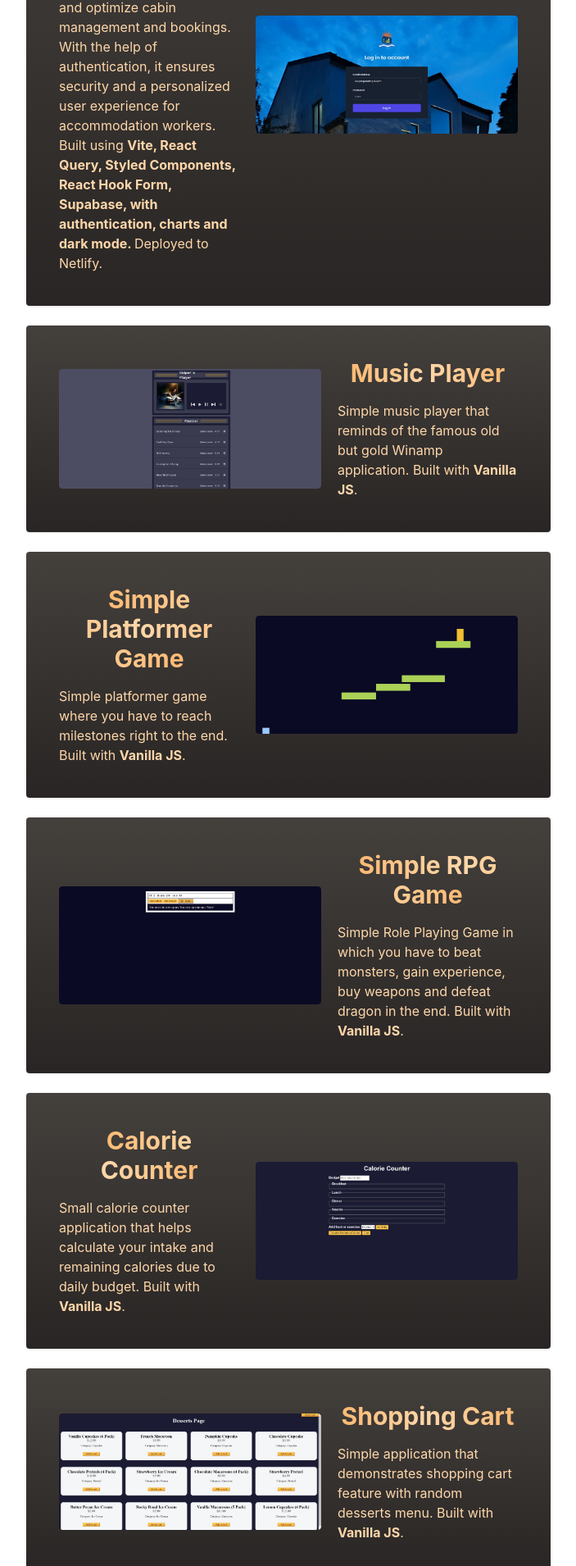
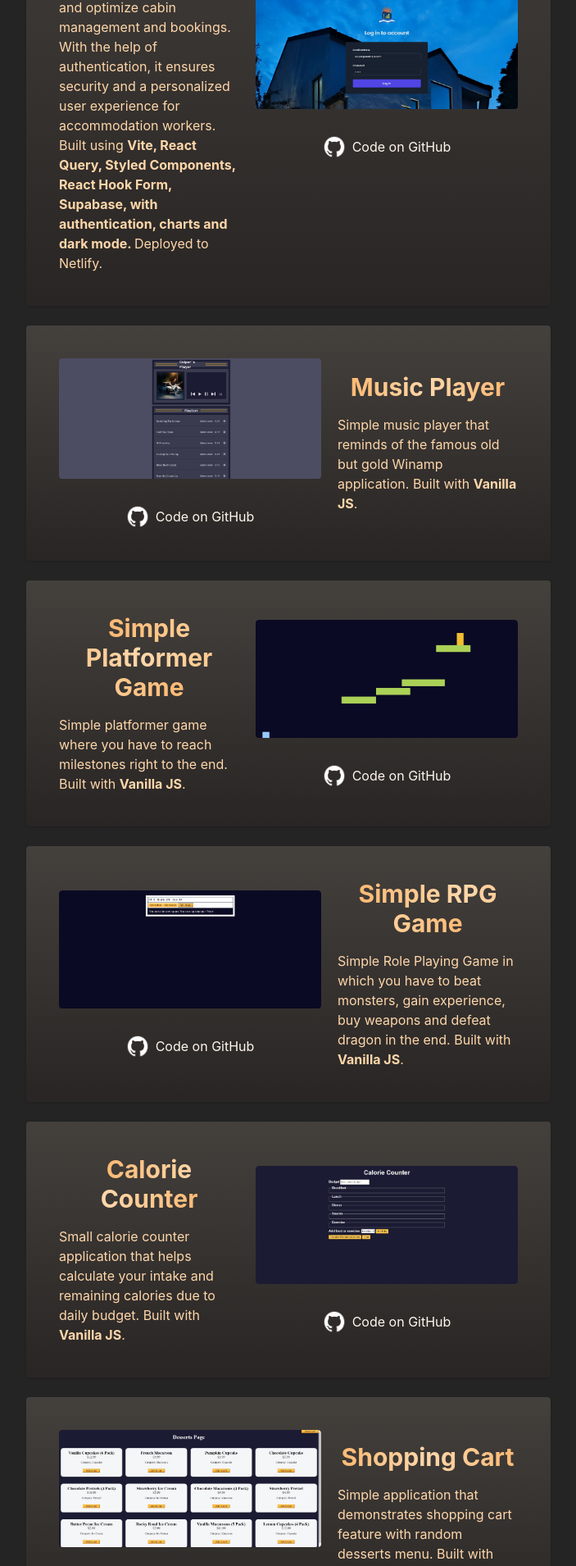
Before and after one commit to Coiper/portfolio, a React (Vite) app: page / in a window 1280 px wide. Shown: the part 3391-5301 px from the top of the page at 82% size, without its empty margins (288-991 px from the left). Built offline with nearby package versions, Linux system fonts and the light colour scheme.

Commit message:
Added GitHub links

```diff
--- a/src/components/Projects.tsx
+++ b/src/components/Projects.tsx
@@ -24,7 +24,7 @@ export default function Projects({
                             gap-5 lg:flex-row mx-auto shadow transition
                             hover:shadow-xl hover:scale-[102%] w-5/6"
       >
-        <div className="w-80 rounded overflow-hidden">
+        <div className="w-80 rounded overflow-hidden flex flex-col justify-center items-center">
           <a
             href="https://coiper.github.io/MovieSearcher/"
             className="w-full h-full"
@@ -34,6 +34,14 @@ export default function Projects({
               alt="Movie searcher"
               className="w-full h-full rounded hover:scale-110 hover:opacity-80 transition duration-500 ease-in-out"
             />
+          </a>
+
+          <a
+            href="https://github.com/Coiper/MovieSearcher"
+            className="flex items-center mt-8 gap-2 text-orange-50 hover:opacity-30"
+          >
+            <img src="github_icon.png" className="size-7" />
+            <span> Code on GitHub</span>
           </a>
         </div>
         <div className="flex flex-col align-center mx-auto gap-4 justify-center flex-1">
@@ -66,7 +74,7 @@ export default function Projects({
                             lg:flex-row-reverse mx-auto shadow transition hover:shadow-xl
                             hover:scale-[102%] w-5/6"
       >
-        <div className="w-80 rounded overflow-hidden">
+        <div className="w-80 rounded overflow-hidden flex flex-col justify-center items-center">
           <a
             href="https://tj-garden-hotel.netlify.app/"
             className="w-full h-full"
@@ -76,6 +84,13 @@ export default function Projects({
               alt="TJ Garden Hotel"
               className="w-full h-full rounded hover:scale-110 hover:opacity-80 transition duration-500 ease-in-out"
             />
+          </a>
+          <a
+            href="https://github.com/Coiper/TJ-Garden-Hotel"
+            className="flex items-center mt-8 gap-2 text-orange-50 hover:opacity-30"
+          >
+            <img src="github_icon.png" className="size-7" />
+            <span> Code on GitHub</span>
           </a>
         </div>
         <div className="flex flex-col align-center mx-auto gap-4 justify-center flex-1">
@@ -112,7 +127,7 @@ export default function Projects({
                             gap-5 lg:flex-row mx-auto shadow transition
                             hover:shadow-xl hover:scale-[102%] w-5/6"
       >
-        <div className="w-80 rounded overflow-hidden">
+        <div className="w-80 rounded overflow-hidden flex flex-col justify-center items-center">
           <a
             href="https://coiper.github.io/Music%20Player/"
             className="w-full h-full"
@@ -122,6 +137,13 @@ export default function Projects({
               alt="Music player"
               className="w-full h-full rounded hover:scale-110 hover:opacity-80 transition duration-500 ease-in-out"
             />
+          </a>
+          <a
+            href="https://github.com/Coiper/coiper.github.io/tree/main/Music%20Player"
+            className="flex items-center mt-8 gap-2 text-orange-50 hover:opacity-30"
+          >
+            <img src="github_icon.png" className="size-7" />
+            <span> Code on GitHub</span>
           </a>
         </div>
         <div className="flex flex-col align-center mx-auto gap-4 justify-center flex-1">
@@ -149,7 +171,7 @@ export default function Projects({
                             lg:flex-row-reverse mx-auto shadow transition hover:shadow-xl
                             hover:scale-[102%] w-5/6"
       >
-        <div className="w-80 rounded overflow-hidden">
+        <div className="w-80 rounded overflow-hidden flex flex-col justify-center items-center">
           <a
             href="https://coiper.github.io/Platformer%20Game/"
             className="w-full h-full"
@@ -159,6 +181,13 @@ export default function Projects({
               alt="Simple Platformer Game"
               className="w-full h-full rounded hover:scale-110 hover:opacity-80 transition duration-500 ease-in-out"
             />
+          </a>
+          <a
+            href="https://github.com/Coiper/coiper.github.io/tree/main/Platformer%20Game"
+            className="flex items-center mt-8 gap-2 text-orange-50 hover:opacity-30"
+          >
+            <img src="github_icon.png" className="size-7" />
+            <span> Code on GitHub</span>
           </a>
         </div>
         <div className="flex flex-col align-center mx-auto gap-4 justify-center flex-1">
@@ -188,13 +217,20 @@ export default function Projects({
                             gap-5 lg:flex-row mx-auto shadow transition
                             hover:shadow-xl hover:scale-[102%] w-5/6"
       >
-        <div className="w-80 rounded overflow-hidden">
+        <div className="w-80 rounded overflow-hidden flex flex-col justify-center items-center">
           <a href="https://coiper.github.io/TextRPG/" className="w-full h-full">
             <img
               src="rpg-game.jpg"
               alt="Simple RPG Game"
               className="w-full h-full rounded hover:scale-110 hover:opacity-80 transition duration-500 ease-in-out"
             />
+          </a>
+          <a
+            href="https://github.com/Coiper/coiper.github.io/tree/main/TextRPG"
+            className="flex items-center mt-8 gap-2 text-orange-50 hover:opacity-30"
+          >
+            <img src="github_icon.png" className="size-7" />
+            <span> Code on GitHub</span>
           </a>
         </div>
         <div className="flex flex-col align-center mx-auto gap-4 justify-center flex-1">
@@ -224,7 +260,7 @@ export default function Projects({
                             lg:flex-row-reverse mx-auto shadow transition hover:shadow-xl
                             hover:scale-[102%] w-5/6"
       >
-        <div className="w-80 rounded overflow-hidden">
+        <div className="w-80 rounded overflow-hidden flex flex-col justify-center items-center">
           <a
             href="https://coiper.github.io/Calorie%20Counter/"
             className="w-full h-full"
@@ -234,6 +270,13 @@ export default function Projects({
               alt="Calorie Counter"
               className="w-full h-full rounded hover:scale-110 hover:opacity-80 transition duration-500 ease-in-out"
             />
+          </a>
+          <a
+            href="https://github.com/Coiper/coiper.github.io/tree/main/Calorie%20Counter"
+            className="flex items-center mt-8 gap-2 text-orange-50 hover:opacity-30"
+          >
+            <img src="github_icon.png" className="size-7" />
+            <span> Code on GitHub</span>
           </a>
         </div>
         <div className="flex flex-col align-center mx-auto gap-4 justify-center flex-1">
@@ -263,7 +306,7 @@ export default function Projects({
                             gap-5 lg:flex-row mx-auto shadow transition
                             hover:shadow-xl hover:scale-[102%] w-5/6"
       >
-        <div className="w-80 rounded overflow-hidden">
+        <div className="w-80 rounded overflow-hidden flex flex-col justify-center items-center">
           <a
             href="https://coiper.github.io/Shopping%20Cart/"
             className="w-full h-full"
@@ -273,6 +316,13 @@ export default function Projects({
               alt="Shopping Cart"
               className="w-full h-full rounded hover:scale-110 hover:opacity-80 transition duration-500 ease-in-out"
             />
+          </a>
+          <a
+            href="https://github.com/Coiper/coiper.github.io/tree/main/Shopping%20Cart"
+            className="flex items-center mt-8 gap-2 text-orange-50 hover:opacity-30"
+          >
+            <img src="github_icon.png" className="size-7" />
+            <span> Code on GitHub</span>
           </a>
         </div>
         <div className="flex flex-col align-center mx-auto gap-4 justify-center flex-1">
@@ -300,7 +350,7 @@ export default function Projects({
                             lg:flex-row-reverse mx-auto shadow transition hover:shadow-xl
                             hover:scale-[102%] w-5/6"
       >
-        <div className="w-80 rounded overflow-hidden">
+        <div className="w-80 rounded overflow-hidden flex flex-col justify-center items-center">
           <a
             href="https://coiper.github.io/Todo%20App/"
             className="w-full h-full"
@@ -310,6 +360,13 @@ export default function Projects({
               alt="Todo Application"
               className="w-full h-full rounded hover:scale-110 hover:opacity-80 transition duration-500 ease-in-out"
             />
+          </a>
+          <a
+            href="https://github.com/Coiper/coiper.github.io/tree/main/Todo%20App"
+            className="flex items-center mt-8 gap-2 text-orange-50 hover:opacity-30"
+          >
+            <img src="github_icon.png" className="size-7" />
+            <span> Code on GitHub</span>
           </a>
         </div>
         <div className="flex flex-col align-center mx-auto gap-4 justify-center flex-1">
--- a/src/output.css
+++ b/src/output.css
@@ -660,6 +660,10 @@ video {
   margin-top: 10rem;
 }
 
+.mt-8 {
+  margin-top: 2rem;
+}
+
 .flex {
   display: flex;
 }
@@ -714,6 +718,10 @@ video {
   width: 100%;
 }
 
+.w-60 {
+  width: 15rem;
+}
+
 .max-w-xl {
   max-width: 36rem;
 }
@@ -762,6 +770,10 @@ video {
   gap: 3rem;
 }
 
+.gap-2 {
+  gap: 0.5rem;
+}
+
 .gap-3 {
   gap: 0.75rem;
 }
@@ -804,15 +816,6 @@ video {
 
 .rounded-xl {
   border-radius: 0.75rem;
-}
-
-.border-orange-200 {
-  --tw-border-opacity: 1;
-  border-color: rgb(254 215 170 / var(--tw-border-opacity));
-}
-
-.border-indigo-500\/100 {
-  border-color: rgb(99 102 241 / 1);
 }
 
 .bg-gray-200 {
@@ -984,6 +987,11 @@ video {
   color: rgb(253 186 116 / var(--tw-text-opacity));
 }
 
+.text-orange-50 {
+  --tw-text-opacity: 1;
+  color: rgb(255 247 237 / var(--tw-text-opacity));
+}
+
 .text-orange-500 {
   --tw-text-opacity: 1;
   color: rgb(249 115 22 / var(--tw-text-opacity));
@@ -1030,12 +1038,12 @@ video {
   transition-duration: 150ms;
 }
 
+.duration-200 {
+  transition-duration: 200ms;
+}
+
 .duration-500 {
   transition-duration: 500ms;
-}
-
-.duration-200 {
-  transition-duration: 200ms;
 }
 
 .ease-in-out {
@@ -1046,7 +1054,6 @@ video {
   font-family: Inter, system-ui, Avenir, Helvetica, Arial, sans-serif;
   line-height: 1.5;
   font-weight: 400;
-  color-scheme: light dark;
   color: rgba(255, 255, 255, 0.87);
   background-color: #242424;
   font-synthesis: none;
@@ -1078,21 +1085,6 @@ h1 {
 
 section {
   scroll-margin-top: 100px;
-}
-
-@media (prefers-color-scheme: light) {
-  :root {
-    color: #213547;
-    background-color: #ffffff;
-  }
-
-  a:hover {
-    color: #747bff;
-  }
-
-  button {
-    background-color: #f9f9f9;
-  }
 }
 
 @media (min-width: 1024px) {
@@ -1186,9 +1178,9 @@ section {
   background-color: rgb(68 64 60 / var(--tw-bg-opacity));
 }
 
-.hover\:text-orange-600:hover {
+.hover\:text-orange-500:hover {
   --tw-text-opacity: 1;
-  color: rgb(234 88 12 / var(--tw-text-opacity));
+  color: rgb(249 115 22 / var(--tw-text-opacity));
 }
 
 .hover\:text-stone-900:hover {
@@ -1201,18 +1193,8 @@ section {
   color: rgb(255 255 255 / var(--tw-text-opacity));
 }
 
-.hover\:text-orange-400:hover {
-  --tw-text-opacity: 1;
-  color: rgb(251 146 60 / var(--tw-text-opacity));
-}
-
-.hover\:text-orange-500:hover {
-  --tw-text-opacity: 1;
-  color: rgb(249 115 22 / var(--tw-text-opacity));
-}
-
-.hover\:underline:hover {
-  text-decoration-line: underline;
+.hover\:opacity-30:hover {
+  opacity: 0.3;
 }
 
 .hover\:opacity-40:hover {
```
Also changed, not shown: public/github_icon.png (added).
